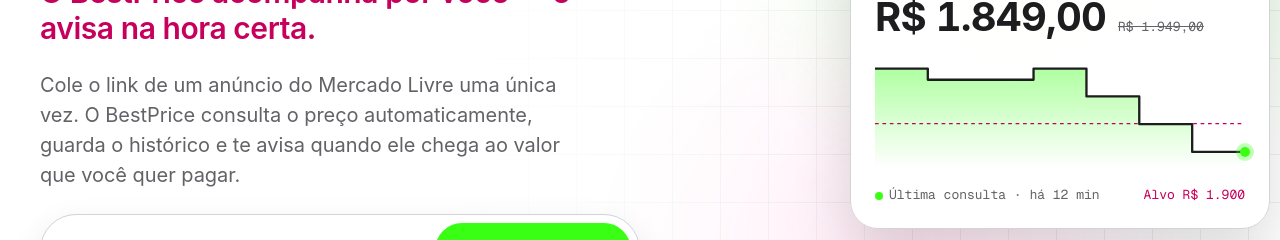
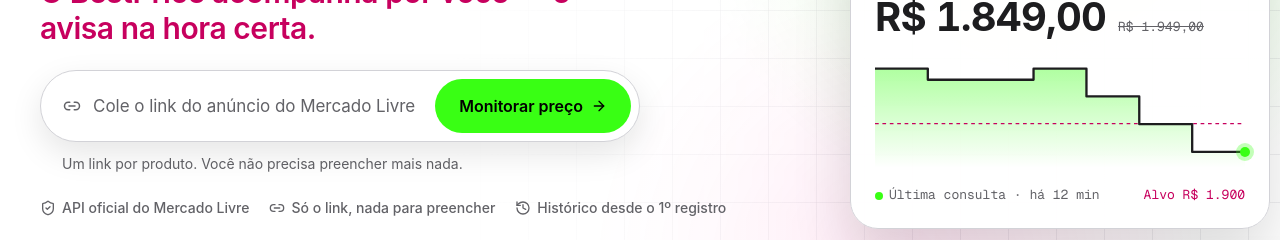
Before and after one commit to SamiaLuvanice/bestprice, a React (Vite) app in the folder frontend/: page / in a window 1280 px wide. Shown: the part 470-710 px from the top of the page. Built offline with nearby package versions, Linux system fonts and the light colour scheme; no server answers.

Commit message:
fix(frontend): remove parágrafo introdutório da landing
Refs #281

```diff
--- a/frontend/src/landing/LandingPage.css
+++ b/frontend/src/landing/LandingPage.css
@@ -35,7 +35,7 @@
 /* A marca mantém o tracking do componente Brand (spec 0029, brand.spec.ts); o tamanho é o do quadro. */
 .lp-header__brand .brand, .lp-footer .lp-footer__brand, .lp-menu .lp-menu__brand { letter-spacing: -.011em; }
 /* Body/L 20/30 · Body/M 17/25 · Body/S 14/20 · Body/S Medium. */
-.lp-hero__lead, .lp-lead, .lp-turn__lead { font-size: 20px; line-height: 30px; letter-spacing: -.002em; font-weight: 400; }
+.lp-lead, .lp-turn__lead { font-size: 20px; line-height: 30px; letter-spacing: -.002em; font-weight: 400; }
 .lp-link-form__input, .lp-scene p, .lp-step > p:last-child, .lp-why__list p, .lp-msg, .lp-chat__composer > span:first-child,
 .lp-features p, .lp-bridge__text p:not(.lp-bridge__title), .lp-faq__answer { font-size: 17px; line-height: 25px; letter-spacing: -.002em; font-weight: 400; }
 .lp-link-form__help, .lp-link-form__error, .lp-tab, .lp-demo__available, .lp-demo__stats dt, .lp-footnote, .lp-chat__search,
@@ -148,7 +148,6 @@
 .lp-live__dot { position: relative; width: 8px; height: 8px; margin: 5px; border-radius: 50%; background: var(--action); box-shadow: 0 0 0 5px color-mix(in srgb, var(--action) 25%, transparent); }
 .lp-hero__title { max-width: 13.5ch; text-wrap: wrap; }
 .lp-hero__kicker { max-width: 600px; color: var(--primary); }
-.lp-hero__lead { max-width: 560px; color: var(--muted-foreground); }
 /* Campo de link: V12; campo 600×70, H12, p8/8/8/22. */
 .lp-link-form { display: grid; gap: var(--space-3); max-width: 600px; }
 .lp-link-form__field { position: relative; display: flex; align-items: center; gap: var(--space-3); min-height: 70px; padding: 8px 8px 8px 22px; border: 1px solid var(--border); border-radius: var(--radius-pill); background: var(--background); box-shadow: var(--shadow-2); }
@@ -550,7 +549,6 @@
   .lp-live { gap: 8px; padding: 7px 12px 7px 10px; }
   .lp-hero__title { font-size: 42px; line-height: 46px; letter-spacing: -.03em; }
   .lp-hero__kicker { font-size: 21px; line-height: 27px; letter-spacing: -.01em; }
-  .lp-hero__lead { font-size: 17px; line-height: 25px; }
   /* campo de link — mobile: V10; campo 56 (p0/18), botão 52. */
   .lp-link-form { gap: 10px; }
   .lp-link-form__field { flex-wrap: wrap; min-height: 0; padding: 0; border: 0; background: transparent; box-shadow: none; gap: 10px; }
--- a/frontend/src/landing/sections/Hero.tsx
+++ b/frontend/src/landing/sections/Hero.tsx
@@ -42,7 +42,6 @@ export function Hero() {
           <Responsive desktop="Monitorando anúncios do Mercado Livre" mobile="Monitorando o Mercado Livre" /></p>
         <h1 id="lp-hero-title" className="lp-hero__title">Pare de dar F5 no preço.</h1>
         <p className="lp-hero__kicker">O BestPrice acompanha por você — e avisa na hora certa.</p>
-        <p className="lp-hero__lead">Cole o link de um anúncio do Mercado Livre uma única vez. O BestPrice consulta o preço automaticamente, guarda o histórico e te avisa quando ele chega ao valor que você quer pagar.</p>
         <form className="lp-link-form" onSubmit={submit} noValidate>
           <div className="lp-link-form__field" data-invalid={invalid || undefined}>
             <Link2 className="lp-link-form__icon" aria-hidden="true" />
```
Also changed, not shown: 3 other files (tests, documents, lock files or other folders).
